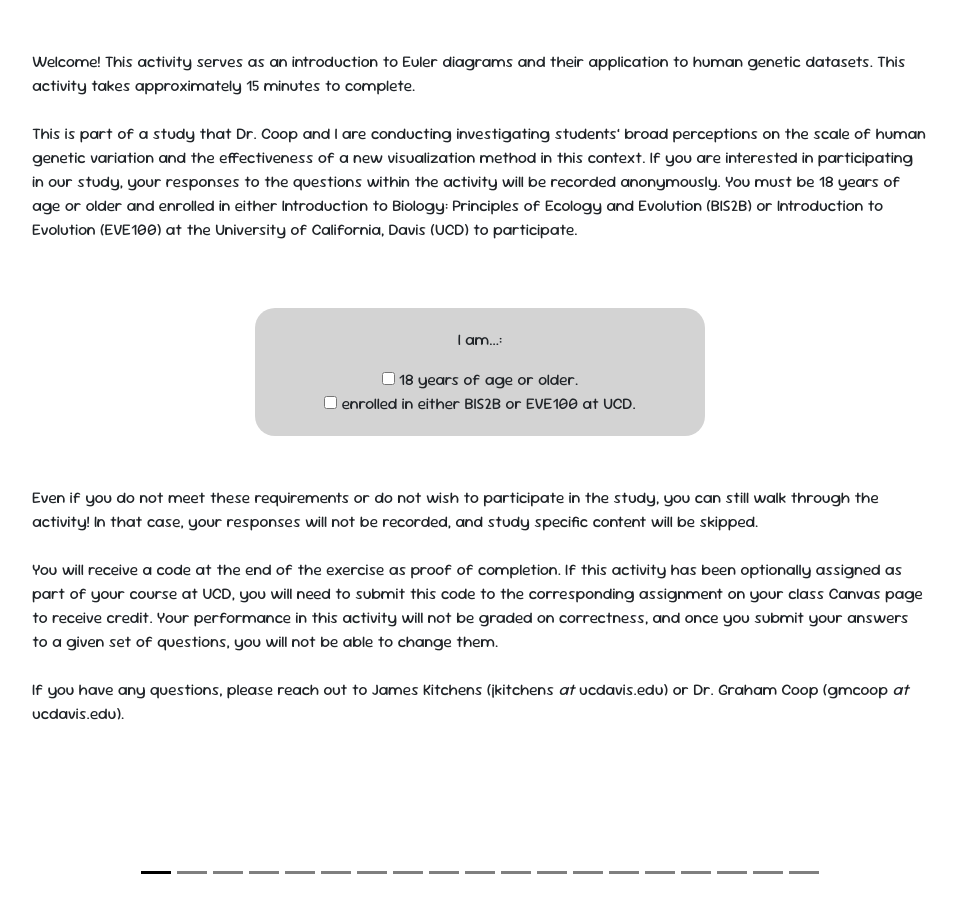
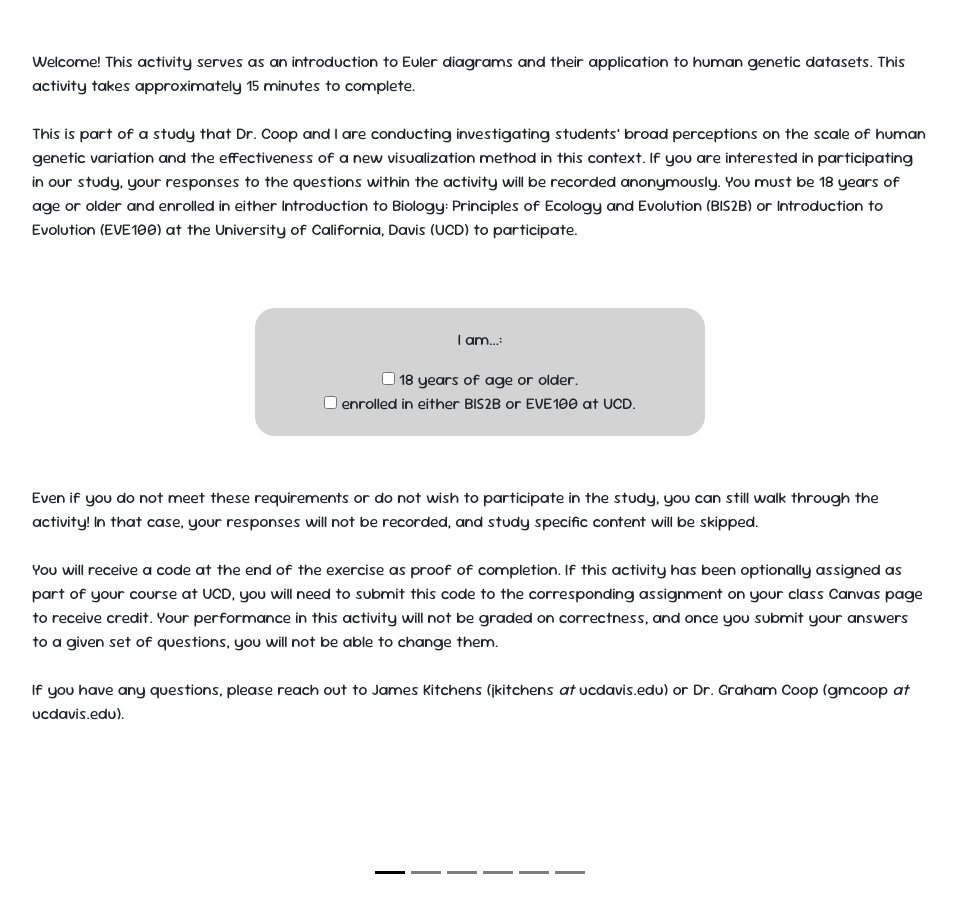
Before and after one commit to kitchensjn/creative_eulers, a Jekyll site: the page built from index.md, in a window 1280 px wide. Shown: the whole page, without its empty margins (160-1117 px from the left). Built offline with Jekyll 4.4.1, drawn with Linux system fonts in a browser that asks for light colours.

Commit message:
antialiasing

```diff
--- a/Gemfile
+++ b/Gemfile
@@ -31,3 +31,5 @@ gem "wdm", "~> 0.1", :platforms => [:mingw, :x64_mingw, :mswin]
 # Lock `http_parser.rb` gem to `v0.6.x` on JRuby builds since newer versions of the gem
 # do not have a Java counterpart.
 gem "http_parser.rb", "~> 0.6.0", :platforms => [:jruby]
+
+gem "webrick", "~> 1.9"
--- a/_layouts/home.html
+++ b/_layouts/home.html
@@ -26,6 +26,7 @@
                 overflow: hidden;
                 touch-action: none;
                 font-family: SourGummy;
+                -webkit-font-smoothing: antialiased;
             }
 
             .figure {
@@ -530,19 +531,6 @@
                     <button type="button" data-bs-target="#carousel" data-bs-slide-to="3" aria-label="Slide 4"></button>
                     <button type="button" data-bs-target="#carousel" data-bs-slide-to="4" aria-label="Slide 5"></button>
                     <button type="button" data-bs-target="#carousel" data-bs-slide-to="5" aria-label="Slide 6"></button>
-                    <button type="button" data-bs-target="#carousel" data-bs-slide-to="6" aria-label="Slide 7"></button>
-                    <button type="button" data-bs-target="#carousel" data-bs-slide-to="7" aria-label="Slide 8"></button>
-                    <button type="button" data-bs-target="#carousel" data-bs-slide-to="8" aria-label="Slide 9"></button>
-                    <button type="button" data-bs-target="#carousel" data-bs-slide-to="9" aria-label="Slide 10"></button>
-                    <button type="button" data-bs-target="#carousel" data-bs-slide-to="10" aria-label="Slide 11"></button>
-                    <button type="button" data-bs-target="#carousel" data-bs-slide-to="11" aria-label="Slide 12"></button>
-                    <button type="button" data-bs-target="#carousel" data-bs-slide-to="12" aria-label="Slide 13"></button>
-                    <button type="button" data-bs-target="#carousel" data-bs-slide-to="13" aria-label="Slide 14"></button>
-                    <button type="button" data-bs-target="#carousel" data-bs-slide-to="14" aria-label="Slide 15"></button>
-					<button type="button" data-bs-target="#carousel" data-bs-slide-to="15" aria-label="Slide 16"></button>
-					<button type="button" data-bs-target="#carousel" data-bs-slide-to="16" aria-label="Slide 17"></button>
-					<button type="button" data-bs-target="#carousel" data-bs-slide-to="17" aria-label="Slide 18"></button>
-					<button type="button" data-bs-target="#carousel" data-bs-slide-to="18" aria-label="Slide 19"></button>
                 </div>
                 <div class="carousel-inner full">
                     {%- include slides/welcome.html -%}
```
Also changed, not shown: Gemfile.lock.
